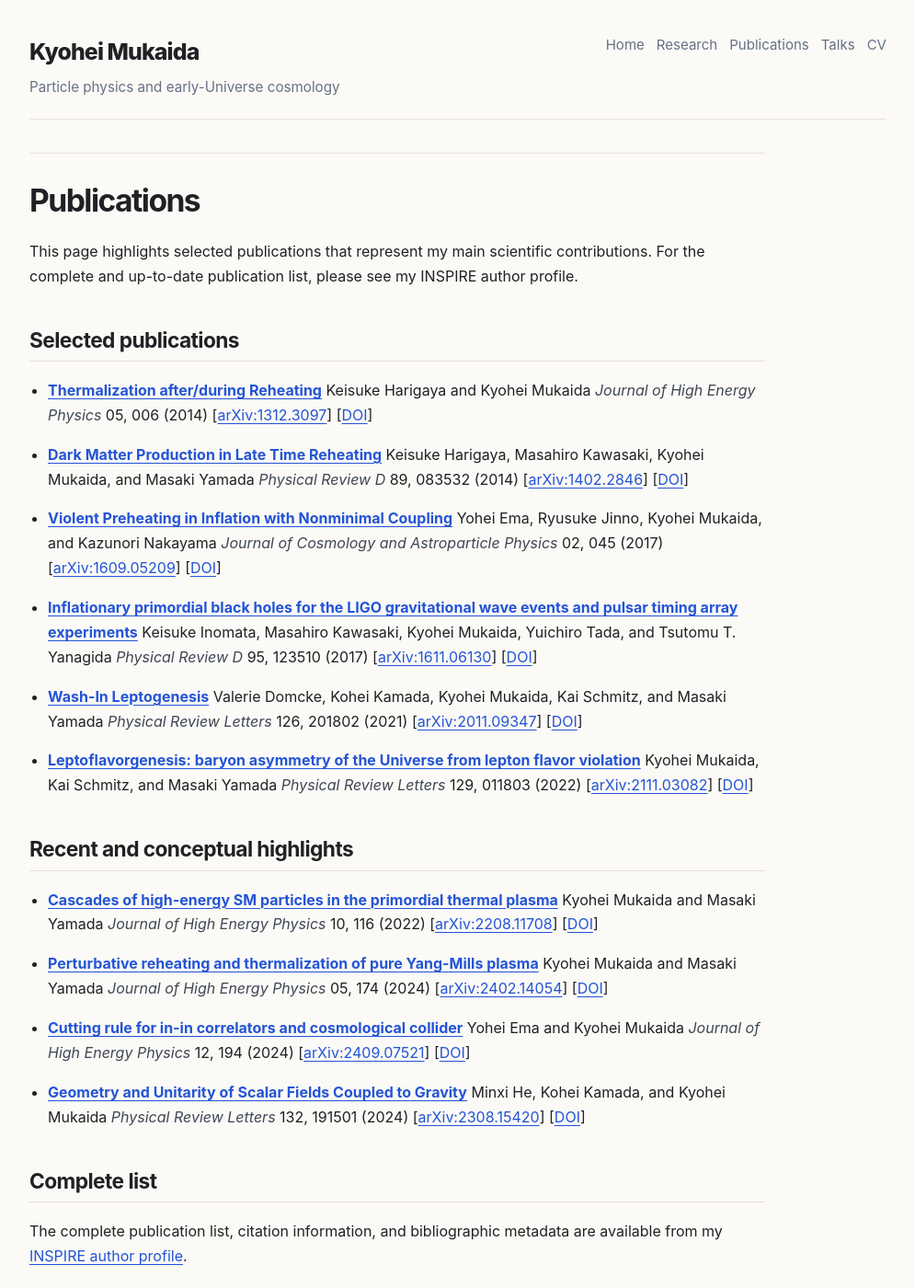
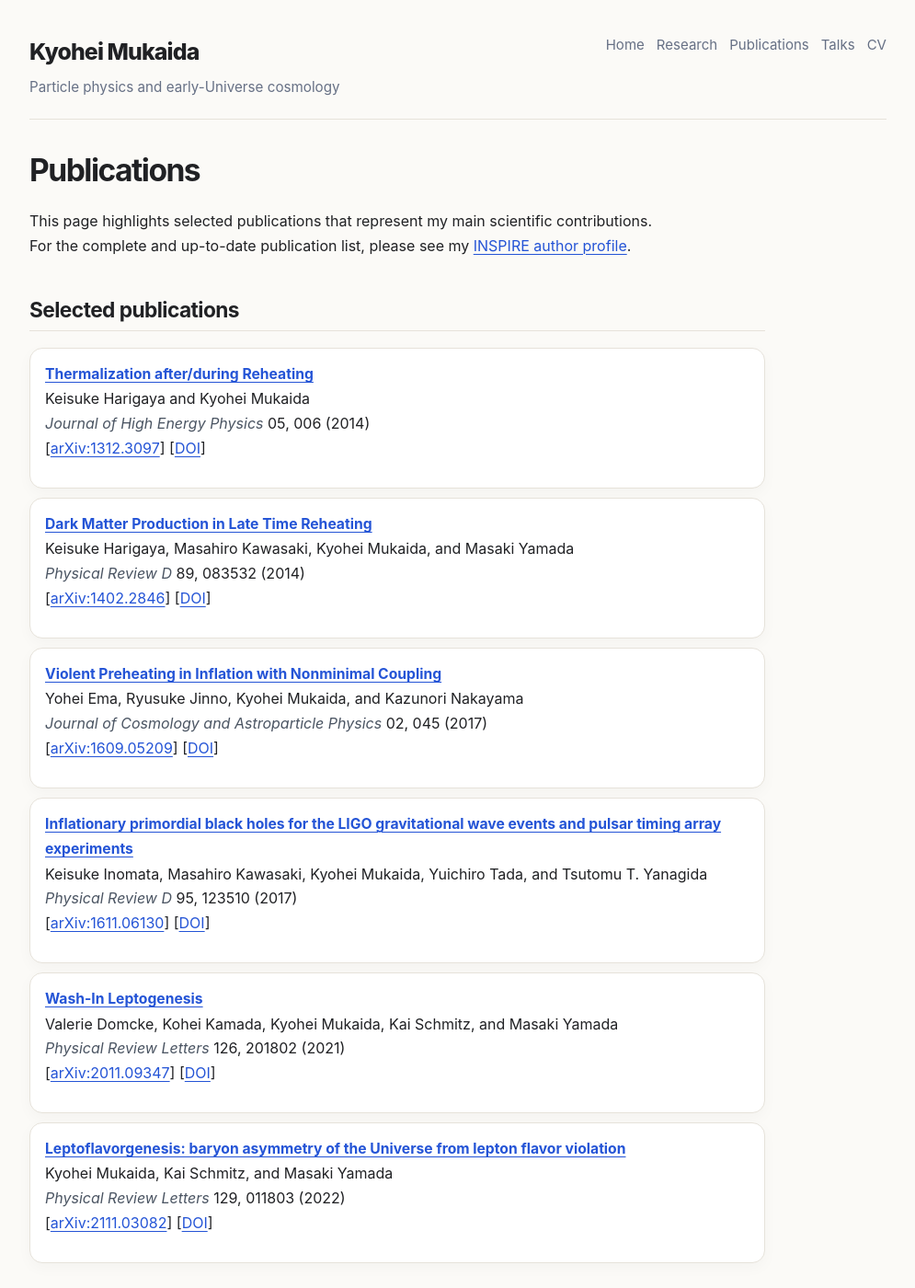
Before and after one commit to kyoheimukaida/kyoheimukaida.github.io, a Jekyll site: the page built from publications.md, in a window 1280 px wide and 1400 px high. Shown: the whole window at 92% size, without its empty margins (142-1137 px from the left). Built offline with Jekyll 4.4.1, drawn with Linux system fonts in a browser that asks for light colours; some of the changed lines change nothing that is shown; some of the changed text lies outside the part shown.

Commit message:
Format publication entries with links and authors
Updated publication entries with proper formatting and links.

```diff
--- a/publications.md
+++ b/publications.md
@@ -3,66 +3,73 @@
 title: Publications
 ---
 
----
 # Publications
 
 This page highlights selected publications that represent my main scientific contributions.
-For the complete and up-to-date publication list, please see my INSPIRE author profile.
+For the complete and up-to-date publication list, please see my [INSPIRE author profile](https://inspirehep.net/authors/1309535).
 
 ## Selected publications
 
-* **[Thermalization after/during Reheating](https://arxiv.org/abs/1312.3097)**
+<div class="record-list" markdown="1">
+
+- **[Thermalization after/during Reheating](https://arxiv.org/abs/1312.3097)**
   Keisuke Harigaya and Kyohei Mukaida
   *Journal of High Energy Physics* 05, 006 (2014)
-  [[arXiv:1312.3097](https://arxiv.org/abs/1312.3097)] [[DOI](https://doi.org/10.1007/JHEP05%282014%29006)]
+  [[arXiv:1312.3097](https://arxiv.org/abs/1312.3097)] [[DOI](https://doi.org/10.1007/JHEP05(2014)006)]
 
-* **[Dark Matter Production in Late Time Reheating](https://arxiv.org/abs/1402.2846)**
+- **[Dark Matter Production in Late Time Reheating](https://arxiv.org/abs/1402.2846)**
   Keisuke Harigaya, Masahiro Kawasaki, Kyohei Mukaida, and Masaki Yamada
   *Physical Review D* 89, 083532 (2014)
   [[arXiv:1402.2846](https://arxiv.org/abs/1402.2846)] [[DOI](https://doi.org/10.1103/PhysRevD.89.083532)]
 
-* **[Violent Preheating in Inflation with Nonminimal Coupling](https://arxiv.org/abs/1609.05209)**
+- **[Violent Preheating in Inflation with Nonminimal Coupling](https://arxiv.org/abs/1609.05209)**
   Yohei Ema, Ryusuke Jinno, Kyohei Mukaida, and Kazunori Nakayama
   *Journal of Cosmology and Astroparticle Physics* 02, 045 (2017)
   [[arXiv:1609.05209](https://arxiv.org/abs/1609.05209)] [[DOI](https://doi.org/10.1088/1475-7516/2017/02/045)]
 
-* **[Inflationary primordial black holes for the LIGO gravitational wave events and pulsar timing array experiments](https://arxiv.org/abs/1611.06130)**
+- **[Inflationary primordial black holes for the LIGO gravitational wave events and pulsar timing array experiments](https://arxiv.org/abs/1611.06130)**
   Keisuke Inomata, Masahiro Kawasaki, Kyohei Mukaida, Yuichiro Tada, and Tsutomu T. Yanagida
   *Physical Review D* 95, 123510 (2017)
   [[arXiv:1611.06130](https://arxiv.org/abs/1611.06130)] [[DOI](https://doi.org/10.1103/PhysRevD.95.123510)]
 
-* **[Wash-In Leptogenesis](https://arxiv.org/abs/2011.09347)**
+- **[Wash-In Leptogenesis](https://arxiv.org/abs/2011.09347)**
   Valerie Domcke, Kohei Kamada, Kyohei Mukaida, Kai Schmitz, and Masaki Yamada
   *Physical Review Letters* 126, 201802 (2021)
   [[arXiv:2011.09347](https://arxiv.org/abs/2011.09347)] [[DOI](https://doi.org/10.1103/PhysRevLett.126.201802)]
 
-* **[Leptoflavorgenesis: baryon asymmetry of the Universe from lepton flavor violation](https://arxiv.org/abs/2111.03082)**
+- **[Leptoflavorgenesis: baryon asymmetry of the Universe from lepton flavor violation](https://arxiv.org/abs/2111.03082)**
   Kyohei Mukaida, Kai Schmitz, and Masaki Yamada
   *Physical Review Letters* 129, 011803 (2022)
   [[arXiv:2111.03082](https://arxiv.org/abs/2111.03082)] [[DOI](https://doi.org/10.1103/PhysRevLett.129.011803)]
 
+</div>
+
 ## Recent and conceptual highlights
 
-* **[Cascades of high-energy SM particles in the primordial thermal plasma](https://arxiv.org/abs/2208.11708)**
+<div class="record-list" markdown="1">
+
+- **[Cascades of high-energy SM particles in the primordial thermal plasma](https://arxiv.org/abs/2208.11708)**
   Kyohei Mukaida and Masaki Yamada
   *Journal of High Energy Physics* 10, 116 (2022)
-  [[arXiv:2208.11708](https://arxiv.org/abs/2208.11708)] [[DOI](https://doi.org/10.1007/JHEP10%282022%29116)]
+  [[arXiv:2208.11708](https://arxiv.org/abs/2208.11708)] [[DOI](https://doi.org/10.1007/JHEP10(2022)116)]
 
-* **[Perturbative reheating and thermalization of pure Yang-Mills plasma](https://arxiv.org/abs/2402.14054)**
+- **[Perturbative reheating and thermalization of pure Yang-Mills plasma](https://arxiv.org/abs/2402.14054)**
   Kyohei Mukaida and Masaki Yamada
   *Journal of High Energy Physics* 05, 174 (2024)
-  [[arXiv:2402.14054](https://arxiv.org/abs/2402.14054)] [[DOI](https://doi.org/10.1007/JHEP05%282024%29174)]
+  [[arXiv:2402.14054](https://arxiv.org/abs/2402.14054)] [[DOI](https://doi.org/10.1007/JHEP05(2024)174)]
 
-* **[Cutting rule for in-in correlators and cosmological collider](https://arxiv.org/abs/2409.07521)**
+- **[Cutting rule for in-in correlators and cosmological collider](https://arxiv.org/abs/2409.07521)**
   Yohei Ema and Kyohei Mukaida
   *Journal of High Energy Physics* 12, 194 (2024)
-  [[arXiv:2409.07521](https://arxiv.org/abs/2409.07521)] [[DOI](https://doi.org/10.1007/JHEP12%282024%29194)]
+  [[arXiv:2409.07521](https://arxiv.org/abs/2409.07521)] [[DOI](https://doi.org/10.1007/JHEP12(2024)194)]
 
-* **[Geometry and Unitarity of Scalar Fields Coupled to Gravity](https://arxiv.org/abs/2308.15420)**
+- **[Geometry and Unitarity of Scalar Fields Coupled to Gravity](https://arxiv.org/abs/2308.15420)**
   Minxi He, Kohei Kamada, and Kyohei Mukaida
   *Physical Review Letters* 132, 191501 (2024)
   [[arXiv:2308.15420](https://arxiv.org/abs/2308.15420)] [[DOI](https://doi.org/10.1103/PhysRevLett.132.191501)]
 
+</div>
+
 ## Complete list
 
 The complete publication list, citation information, and bibliographic metadata are available from my [INSPIRE author profile](https://inspirehep.net/authors/1309535).
```
